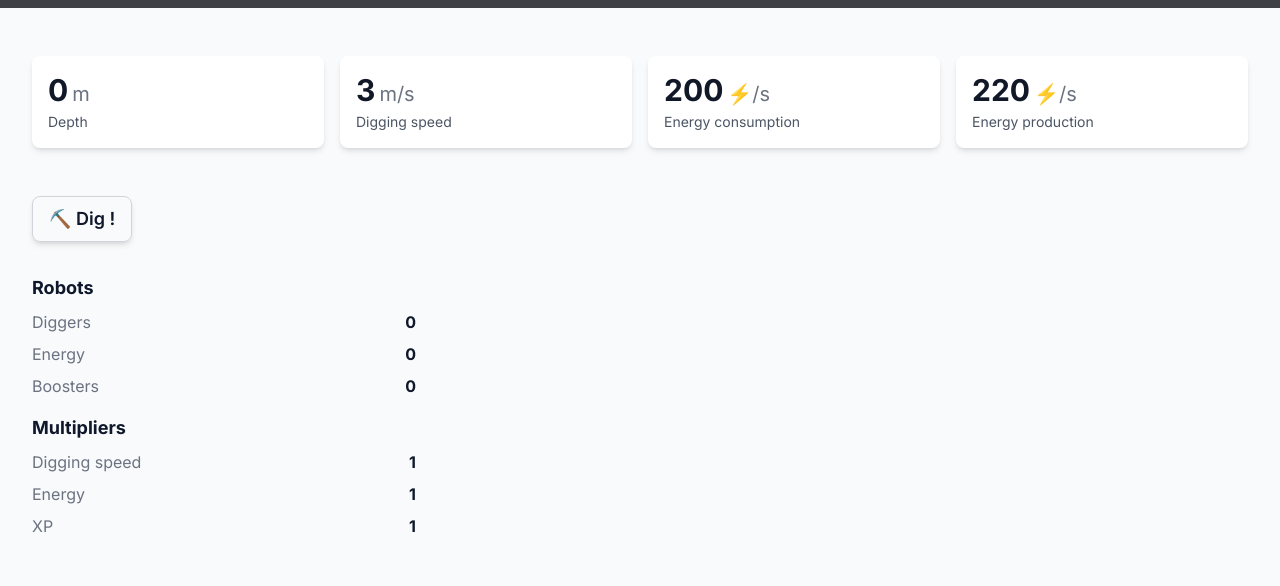
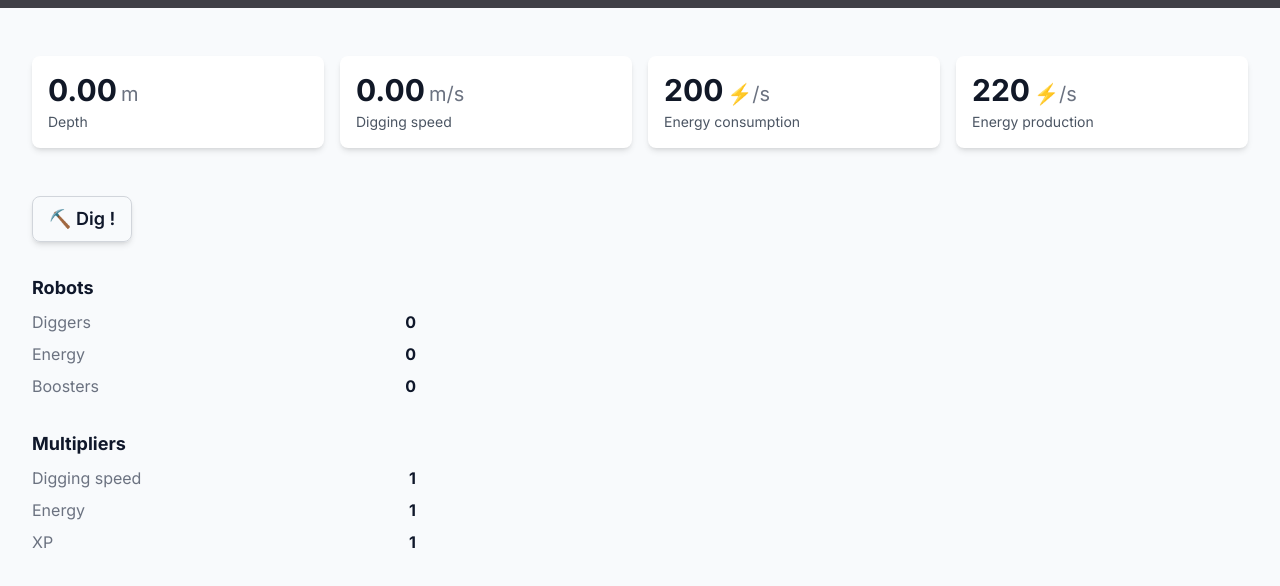
Before and after one commit to jean1591/earth-digger, a Next.js app: page / in a window 1280 px wide. Shown: the top 586 px of the page. Built offline with nearby package versions, Linux system fonts and the light colour scheme; no server answers.

Commit message:
feat: auto increment depth

```diff
--- a/src/app/(public)/(landing)/components/DigButton.tsx
+++ b/src/app/(public)/(landing)/components/DigButton.tsx
@@ -1,14 +1,47 @@
 'use client'
 
-import { incrementDepth } from '@/store/features/dashboard/slice'
-import { useDispatch } from 'react-redux'
+import {
+  incrementDepth,
+  incrementXDepth,
+} from '@/store/features/dashboard/slice'
+import { useDispatch, useSelector } from 'react-redux'
+
+import { RootState } from '@/store/store'
+import { resumeGame } from '@/store/features/interactions/slice'
+import { useEffect } from 'react'
 
 export const DigButton = () => {
   const dispatch = useDispatch()
+  const {
+    inventory: {
+      robots: { diggers },
+      boosts: { diggingSpeedMultiplier },
+    },
+  } = useSelector((state: RootState) => state.dashboard)
+  const { state } = useSelector((state: RootState) => state.interactions)
+
+  useEffect(() => {
+    if (state === 'play') {
+      const interval = setInterval(() => {
+        dispatch(
+          incrementXDepth(
+            Math.round(diggers * diggingSpeedMultiplier * 10) / 10
+          )
+        )
+      }, 1000)
+
+      return () => clearInterval(interval)
+    }
+  }, [diggers, state])
+
+  const handleOnClick = () => {
+    dispatch(incrementDepth())
+    dispatch(resumeGame())
+  }
 
   return (
     <button
-      onClick={() => dispatch(incrementDepth())}
+      onClick={handleOnClick}
       className="rounded-lg border border-gray-300 px-4 py-2 text-lg font-semibold shadow-md transition-shadow duration-300 ease-in-out hover:border-gray-200 hover:shadow-none"
     >
       ⛏️ Dig !
--- a/src/app/(public)/(landing)/components/Inventory.tsx
+++ b/src/app/(public)/(landing)/components/Inventory.tsx
@@ -16,7 +16,7 @@ export const Inventory = () => {
   } = inventory
 
   return (
-    <div className="space-y-4">
+    <div className="space-y-8">
       <div className="space-y-2">
         <p className="text-lg font-bold">Robots</p>
         <InventoryLine label="Diggers" value={diggers} />
--- a/src/app/(public)/(landing)/components/RewardCards.tsx
+++ b/src/app/(public)/(landing)/components/RewardCards.tsx
@@ -7,13 +7,16 @@ import {
   addEnergy,
   levelUp,
 } from '@/store/features/dashboard/slice'
+import {
+  resumeGame,
+  setDisplayRewardCards,
+} from '@/store/features/interactions/slice'
 import { useDispatch, useSelector } from 'react-redux'
 
 import { IconType } from 'react-icons'
 import { Modal } from '@/components/Modal'
 import { RootState } from '@/store/store'
 import { motion } from 'framer-motion'
-import { setDisplayRewardCards } from '@/store/features/interactions/slice'
 
 const variants = {
   hidden: { opacity: 0, y: 100 },
@@ -85,6 +88,7 @@ const Card = ({ reward }: { reward: Reward }) => {
     dispatch(setDisplayRewardCards(false))
     dispatch(levelUp())
     dispatch(prize())
+    dispatch(resumeGame())
   }
 
   return (
--- a/src/app/(public)/(landing)/components/StatCard.tsx
+++ b/src/app/(public)/(landing)/components/StatCard.tsx
@@ -1,11 +1,19 @@
-export const StatCard = ({ value, unit, label }: { value: number; unit: string; label: string }) => {
+export const StatCard = ({
+  value,
+  unit,
+  label,
+}: {
+  value: string
+  unit: string
+  label: string
+}) => {
   return (
-        <div className="p-4 bg-white rounded-lg shadow-md">
+    <div className="rounded-lg bg-white p-4 shadow-md">
       <div className="flex items-baseline">
         <span className="text-3xl font-bold text-gray-900">{value}</span>
         <span className="ml-1 text-xl text-gray-500">{unit}</span>
       </div>
       <p className="mt-1 text-sm text-gray-600">{label}</p>
     </div>
-    );
-};
+  )
+}
--- a/src/app/(public)/(landing)/components/Stats.tsx
+++ b/src/app/(public)/(landing)/components/Stats.tsx
@@ -5,14 +5,23 @@ import { StatCard } from './StatCard'
 import { useSelector } from 'react-redux'
 
 export const Stats = () => {
-  const { depth } = useSelector((state: RootState) => state.dashboard)
+  const {
+    depth,
+    inventory: { robots, boosts },
+  } = useSelector((state: RootState) => state.dashboard)
+  const { diggers } = robots
+  const { diggingSpeedMultiplier } = boosts
 
   return (
     <div className="grid grid-cols-4 gap-4">
-      <StatCard value={depth} unit="m" label="Depth" />
-      <StatCard value={3} unit="m/s" label="Digging speed" />
-      <StatCard value={200} unit="⚡️/s" label="Energy consumption" />
-      <StatCard value={220} unit="⚡️/s" label="Energy production" />
+      <StatCard value={depth.toFixed(2)} unit="m" label="Depth" />
+      <StatCard
+        value={(diggers * diggingSpeedMultiplier).toFixed(2)}
+        unit="m/s"
+        label="Digging speed"
+      />
+      <StatCard value={'200'} unit="⚡️/s" label="Energy consumption" />
+      <StatCard value={'220'} unit="⚡️/s" label="Energy production" />
     </div>
   )
 }
--- a/src/store/features/dashboard/slice.tsx
+++ b/src/store/features/dashboard/slice.tsx
@@ -1,4 +1,4 @@
-import { createSlice } from '@reduxjs/toolkit'
+import { PayloadAction, createSlice } from '@reduxjs/toolkit'
 
 interface Inventory {
   robots: { manual: 1; diggers: number; energy: number; boosters: number }
@@ -70,6 +70,9 @@ export const dashboardSlice = createSlice({
     incrementDepth: (state) => {
       state.depth += 1
     },
+    incrementXDepth: (state, action: PayloadAction<number>) => {
+      state.depth += action.payload
+    },
     levelUp: (state) => {
       state.level += 1
       state.currentLevelXpBoundaries = {
@@ -80,7 +83,13 @@ export const dashboardSlice = createSlice({
   },
 })
 
-export const { addBooster, addDigger, addEnergy, incrementDepth, levelUp } =
-  dashboardSlice.actions
+export const {
+  addBooster,
+  addDigger,
+  addEnergy,
+  incrementDepth,
+  incrementXDepth,
+  levelUp,
+} = dashboardSlice.actions
 
 export default dashboardSlice.reducer
```
Lines whose indentation alone changed are shown as unchanged.
